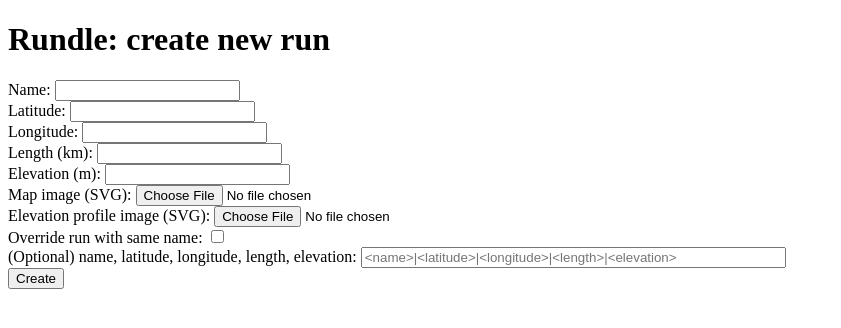
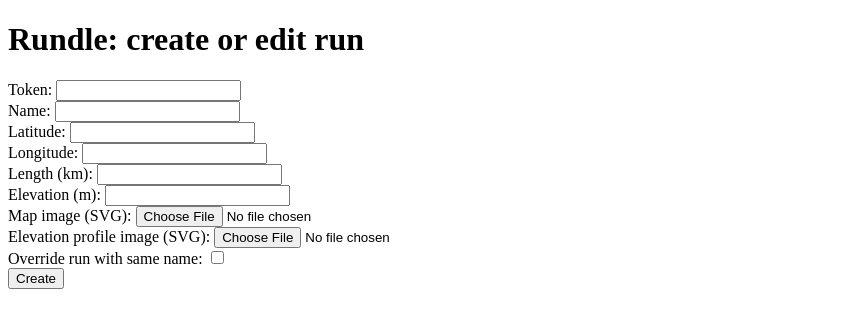
Before and after one commit to charmasaur/rundle, a Flask app: page /create in a window 1280 px wide. Shown: the top 328 px of the page, without its empty margins (0-841 px from the left). Run offline with Flask 2, Linux system fonts and the light colour scheme; parts of the project's set-up code (start-up, migrations or seed data) failed here and were passed over.

Commit message:
Pass primary key explicitly when creating/updating runs
Currently still uses names for detecting overrides, to allow us to
update all the existing primary keys. After I've done that update I'll
change it to use primary key for override detection instead.

Partially fixes #20.

```diff
--- a/server/app/main.py
+++ b/server/app/main.py
@@ -12,7 +12,7 @@ from app.app import app, db
 class Run(db.Model):
     __tablename__ = "run"
 
-    token = db.Column(db.String, default=lambda: uuid.uuid4().hex, primary_key=True)
+    token = db.Column(db.String, primary_key=True)
     name = db.Column(db.String)
     map_image = db.Column(db.LargeBinary) # SVG
     profile_image = db.Column(db.LargeBinary) # SVG
@@ -119,64 +119,39 @@ def create_get():
     return render_template("create.html")
 
 def try_parse_float(x):
+    if x is None:
+        return None
     try:
         return float(x)
     except ValueError:
         return None
 
+def try_read(x):
+    if x is None:
+        return None
+    return x.read()
+
 @app.route('/create', methods=['POST'])
 def create_post():
-    alls = request.form.get("all")
-    if alls:
-        if any(request.form.get(x)
-               for x in ["name", "lat", "lng", "length", "elevation"]):
-            return "Don't use combined field and individual fields together", 400
+    token = request.form.get("token")
+    if not token:
+        return "No token", 400
 
-        bits = alls.split("|")
-        if len(bits) != 5:
-            return "Wrong number of parts in combined field", 400
-
-        name = bits[0]
-        lat = bits[1]
-        lng = bits[2]
-        length = bits[3]
-        elevation = bits[4]
-    else:
-        name = request.form.get("name")
-        lat = request.form.get("lat")
-        lng = request.form.get("lng")
-        length = request.form.get("length")
-        elevation = request.form.get("elevation")
-
+    name = request.form.get("name")
     if not name:
         return "No name", 400
-    lat = try_parse_float(lat)
-    if lat is None:
-        return "No latitude", 400
-    lng = try_parse_float(lng)
-    if lng is None:
-        return "No longitude", 400
-    length = try_parse_float(length)
-    if length is None:
-        return "No length", 400
-    elevation = try_parse_float(elevation)
-    if elevation is None:
-        return "No elevation", 400
 
-    map_image_file = request.files.get("map_image")
-    if not map_image_file:
-        return "No map image, 400"
-    map_image = map_image_file.read()
-    profile_image_file = request.files.get("profile_image")
-    if not profile_image_file:
-        return "No elevation profile image, 400"
-    profile_image = profile_image_file.read()
+    lat = try_parse_float(request.form.get("lat"))
+    if lat is not None and (lat < -90 or lat > 90):
+        return "Invalid latitude", 400
+    lng = try_parse_float(request.form.get("lng"))
+    if lng is not None and (lng < -180 or lng > 180):
+        return "Invalid longitude", 400
+    length = try_parse_float(request.form.get("length"))
+    elevation = try_parse_float(request.form.get("elevation"))
+    map_image = try_read(request.files.get("map_image"))
+    profile_image = try_read(request.files.get("profile_image"))
     override = bool(request.form.get("override"))
-
-    if lat < -90 or lat > 90:
-        return "Invalid latitude", 400
-    if lng < -180 or lng > 180:
-        return "Invalid longitude", 400
 
     # Check for duplicate names
     duplicates = Run.query.filter_by(name=name).all()
@@ -187,20 +162,49 @@ def create_post():
 
     if override and len(duplicates) == 1:
         item = duplicates[0]
-        msg = "Overrode existing run!"
-    else:
-        item = Run()
-        db.session.add(item)
-        msg = "Created new run!"
+        item.token = token
+        if name is not None:
+            item.name = name
+        if lat is not None:
+            item.lat = lat
+        if lng is not None:
+            item.lng = lng
+        if length is not None:
+            item.length = length
+        if elevation is not None:
+            item.elevation = elevation
+        if map_image is not None:
+            item.map_image = map_image
+        if profile_image is not None:
+            item.profile_image = profile_image
 
-    item.name = name
-    item.lat = lat
-    item.lng = lng
-    item.length = length
-    item.elevation = elevation
-    item.map_image = map_image
-    item.profile_image = profile_image
+        db.session.commit()
+        return "Overrode existing run!"
 
+    # Need all parameters for a new run
+    if lat is None:
+        return "No latitude", 400
+    if lng is None:
+        return "No longitude", 400
+    if length is None:
+        return "No length", 400
+    if elevation is None:
+        return "No elevation", 400
+    if map_image is None:
+        return "No map image", 400
+    if profile_image is None:
+        return "No elevation profile image", 400
+
+    item = Run(
+        token=token,
+        name=name,
+        lat=lat,
+        lng=lng,
+        length=length,
+        elevation=elevation,
+        map_image=map_image,
+        profile_image=profile_image,
+    )
+    db.session.add(item)
     db.session.commit()
-
-    return msg
+    return "Created new run!"
--- a/server/app/templates/create.html
+++ b/server/app/templates/create.html
@@ -2,13 +2,15 @@
 <meta charset="UTF-8">
 <html>
   <head>
-      <title>Rundle: create new run</title>
+      <title>Rundle: create or edit run</title>
   </head>
   <body>
       <h1>
-          Rundle: create new run
+          Rundle: create or edit run
       </h1>
       <form action=create method=post enctype=multipart/form-data>
+          <label for="token">Token:</label>
+          <input type="text" id="token" id="token" name="token"><br>
           <label for="name">Name:</label>
           <input type="text" id="name" id="name" name="name"><br>
           <label for="lat">Latitude:</label>
@@ -25,8 +27,6 @@
           <input type="file" id="profile_image" name="profile_image"/><br>
           <label for="override">Override run with same name:</label>
           <input type="checkbox" id="override" name="override" value="override"><br>
-          <label for="all">(Optional) name, latitude, longitude, length, elevation:</label>
-          <input type="text" id="all" name="all" placeholder="<name>|<latitude>|<longitude>|<length>|<elevation>" size=50><br>
           <input type="submit" value="Create"/>
       </form>
   </body>
```
